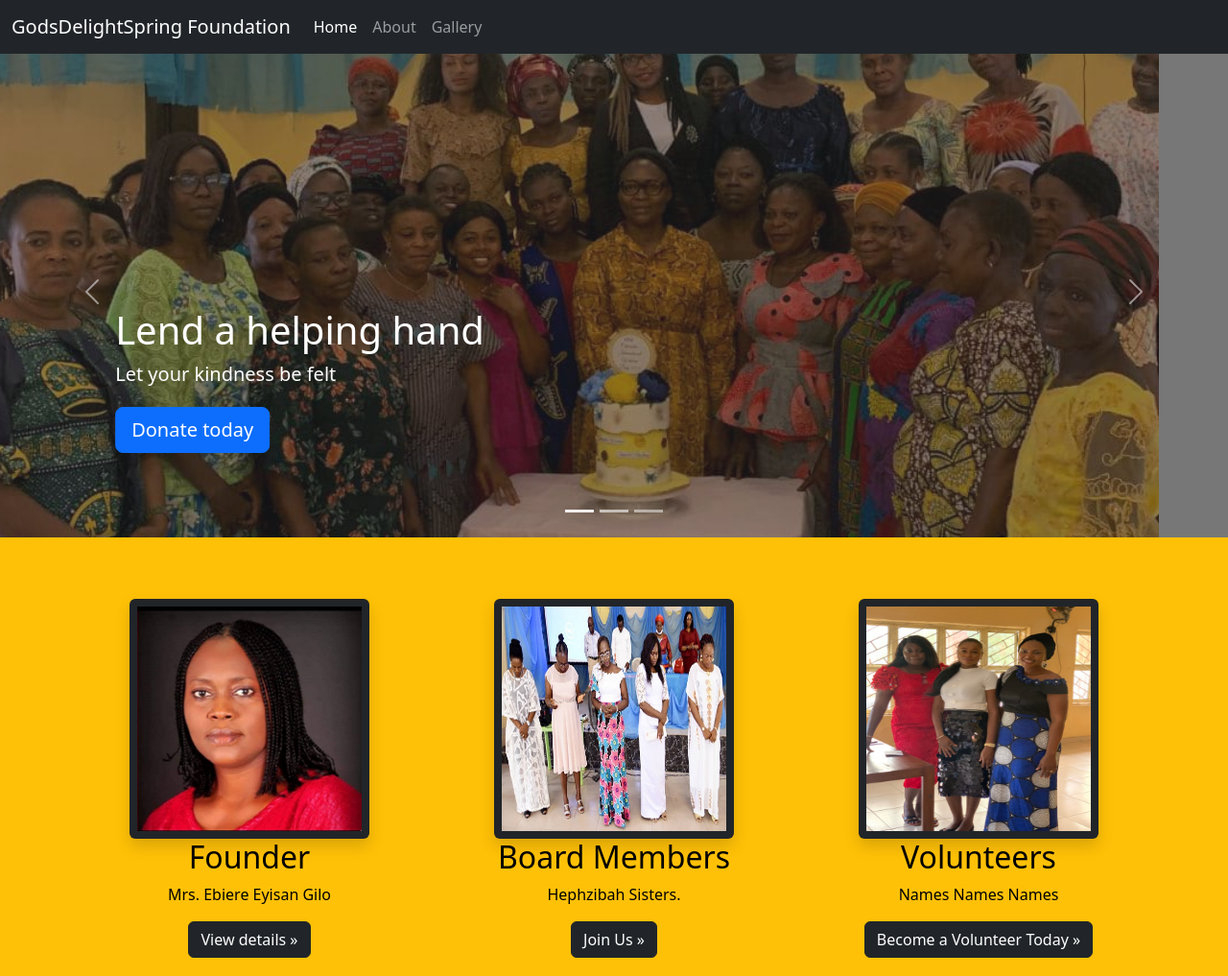
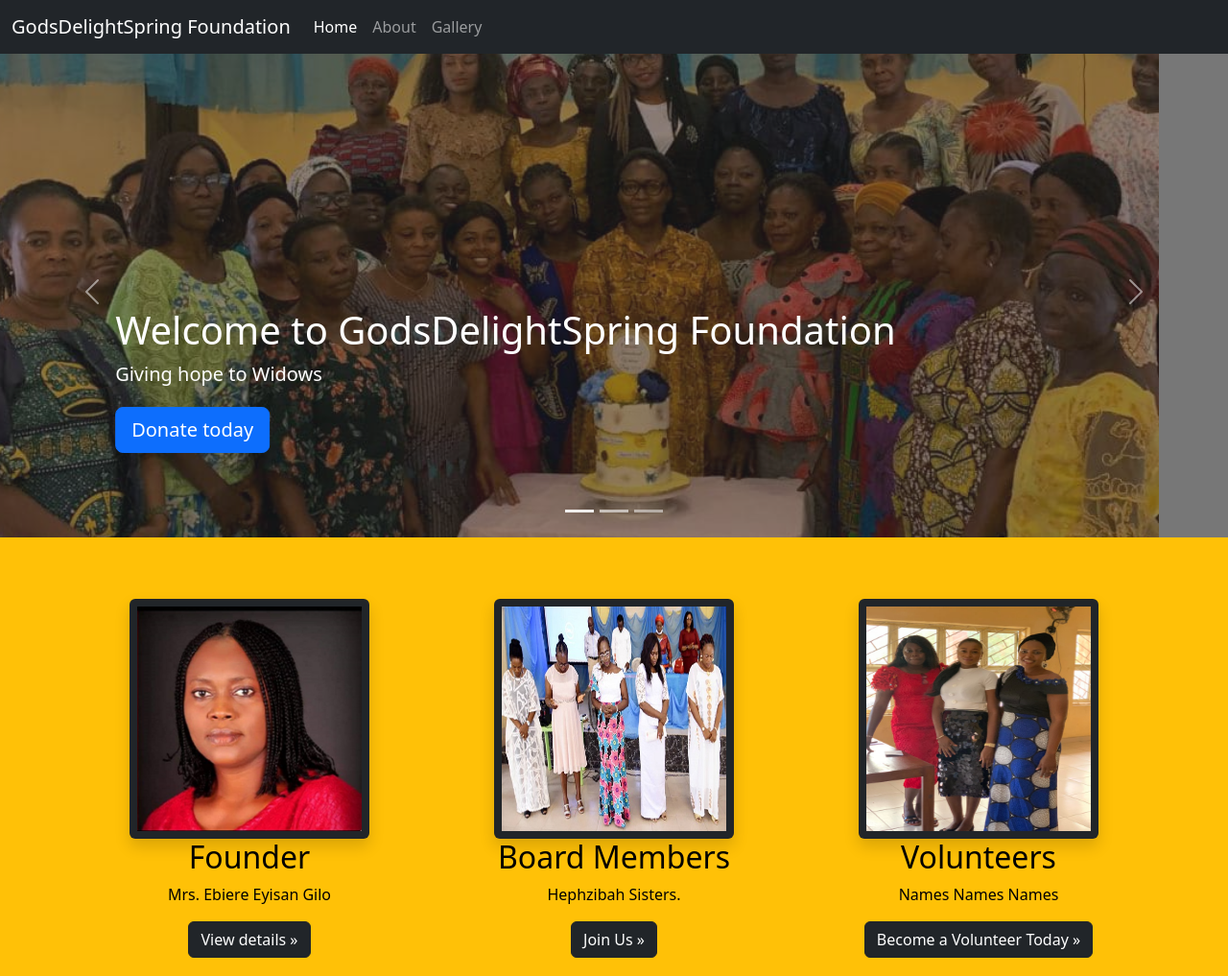
Before and after one commit to Dev-wonderful/gdsfoundation, a plain HTML site: page index.html in a window 1280 px wide. Shown: the top 1017 px of the page at 96% size. Drawn offline with Linux system fonts and the light colour scheme.

Commit message:
adjusted the first slide

```diff
--- a/index.html
+++ b/index.html
@@ -151,8 +151,8 @@
 
         <div class="container">
           <div class="carousel-caption text-start">
-            <h1>Lend a helping hand</h1>
-            <p>Let your kindness be felt</p>
+            <h1>Welcome to GodsDelightSpring Foundation</h1>
+            <p>Giving hope to Widows</p>
             <p><a class="btn btn-lg btn-primary" href="/donate">Donate today</a></p>
           </div>
         </div>
```
